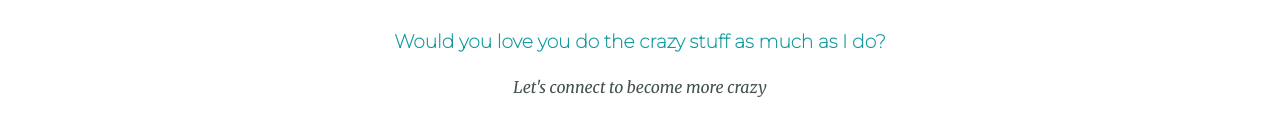
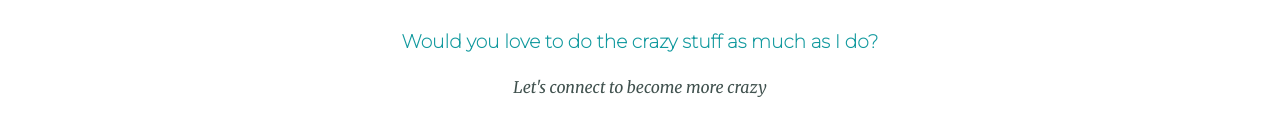
Before and after one commit to kpkumar990/cv, a plain HTML site: page index.html in a window 1280 px wide. Shown: the part 2522-2639 px from the top of the page. Drawn offline with Linux system fonts and the light colour scheme.

Commit message:
Update index.html

```diff
--- a/index.html
+++ b/index.html
@@ -67,7 +67,7 @@
       <div class="contact-me">
         <h2><strong>Get In Touch</strong></h2>
         <h3 class="contact-message">
-          Would you love you do the crazy stuff as much as I do?
+          Would you love to do the crazy stuff as much as I do?
         </h3>
         <p>Let's connect to become more crazy</p>
         <a class="btn" href="mailto:kpkumar990@gmail.com">CONTACT ME</a>
```
